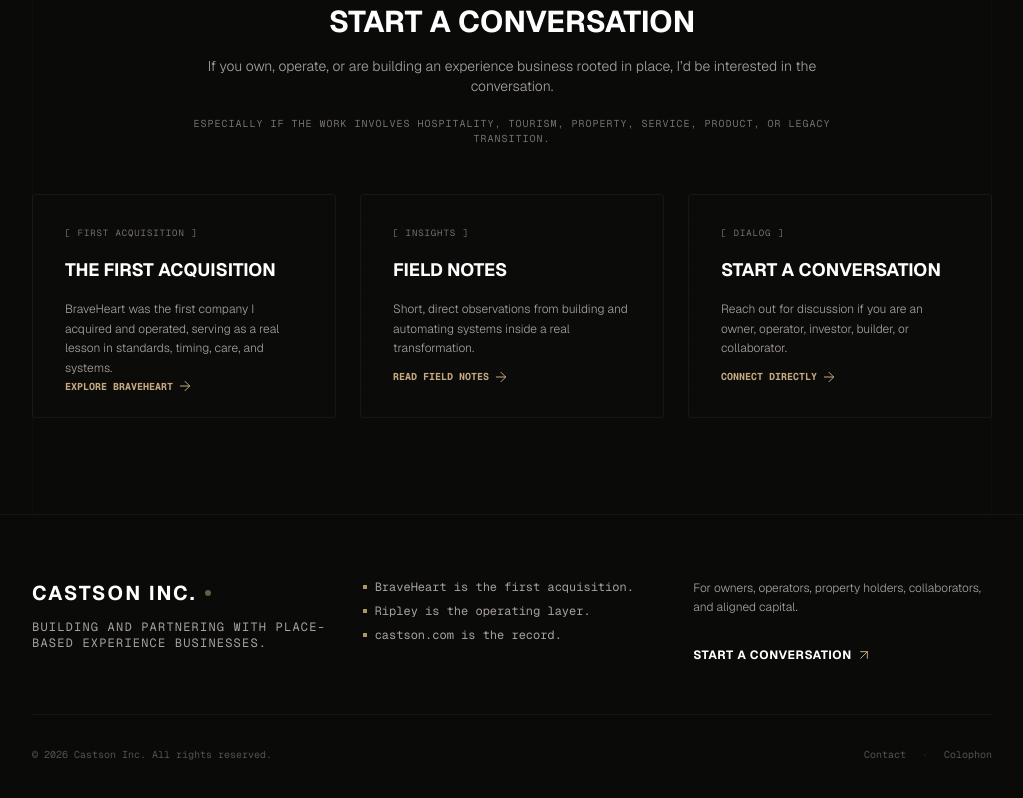
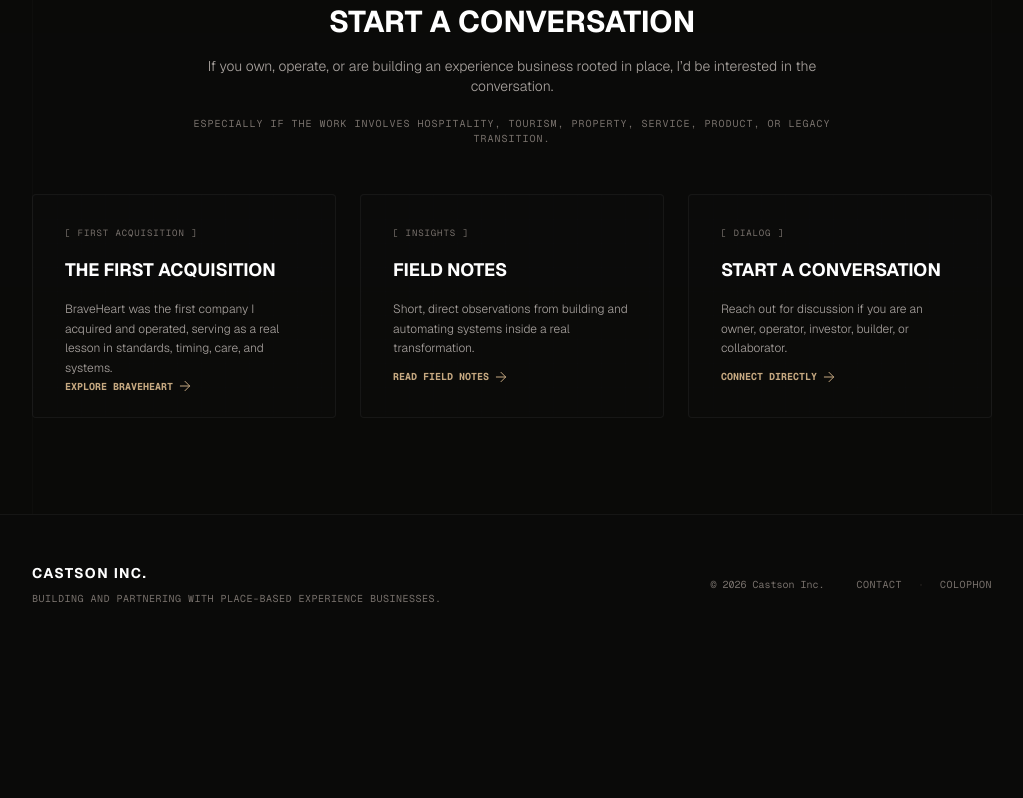
Before and after one commit to ee-prog/castson-site, a Next.js app: page / in a window 1280 px wide. Shown: the part 6064-6862 px from the top of the page, without its empty margins (128-1151 px from the left). After the commit the page ends 6718 px from the top, so only its background shows below. Built offline with nearby package versions, Linux system fonts and the light colour scheme.

Commit message:
copy: simplify global footer to quiet utility layout

```diff
--- a/src/components/footer.tsx
+++ b/src/components/footer.tsx
@@ -1,71 +1,33 @@
 import React from "react";
 import Link from "next/link";
-import { ArrowUpRight } from "lucide-react";
 
 export default function Footer() {
   const year = new Date().getFullYear();
 
   return (
-    <footer className="border-t border-white/5 bg-zinc-950 py-16 text-zinc-500 theme-transition mt-auto">
+    <footer className="border-t border-white/5 bg-zinc-950 py-12 text-zinc-500 theme-transition mt-auto">
       <div className="mx-auto max-w-5xl px-4 sm:px-6 lg:px-8">
-        <div className="grid grid-cols-1 md:grid-cols-3 gap-12 md:gap-8 items-start">
-
-          {/* Brand Col */}
-          <div className="space-y-3">
-            <div className="flex items-center gap-2">
-              <span className="text-xl font-bold uppercase tracking-widest text-white font-display">Castson Inc.</span>
-              <span className="h-1.5 w-1.5 rounded-full bg-emerald-400 animate-pulse"></span>
-            </div>
-            <p className="text-xs font-mono text-zinc-400 uppercase tracking-widest">
+        <div className="flex flex-col md:flex-row justify-between items-start md:items-center gap-6">
+          <div className="space-y-2">
+            <span className="text-sm font-bold uppercase tracking-widest text-white font-display block">
+              Castson Inc.
+            </span>
+            <p className="text-[10px] font-mono text-zinc-500 uppercase tracking-wider max-w-md">
               Building and partnering with place-based experience businesses.
             </p>
           </div>
 
-          {/* Anatomy Col */}
-          <div className="space-y-2 text-xs font-mono text-zinc-400">
-            <div className="flex items-center gap-2">
-              <span className="h-1 w-1 bg-emerald-500"></span>
-              <span>BraveHeart is the first acquisition.</span>
-            </div>
-            <div className="flex items-center gap-2">
-              <span className="h-1 w-1 bg-emerald-500"></span>
-              <span>Ripley is the operating layer.</span>
-            </div>
-            <div className="flex items-center gap-2">
-              <span className="h-1 w-1 bg-emerald-500"></span>
-              <span>castson.com is the record.</span>
-            </div>
-          </div>
-
-          {/* Summary / Contact Col */}
-          <div className="space-y-4">
-            <p className="text-xs text-zinc-400 leading-relaxed font-light">
-              For owners, operators, property holders, collaborators, and aligned capital.
-            </p>
-            <div className="pt-2">
-              <Link
-                href="/contact"
-                className="group inline-flex items-center gap-1 text-xs font-bold uppercase tracking-wider text-white hover:text-emerald-400 transition-colors"
-              >
-                <span>Start a conversation</span>
-                <ArrowUpRight className="h-4 w-4 transition-transform group-hover:translate-x-0.5 group-hover:-translate-y-0.5 text-emerald-400" strokeWidth={1.5} aria-hidden="true" />
+          <div className="flex flex-col sm:flex-row sm:items-center gap-4 sm:gap-8 text-[10px] font-mono">
+            <span>© {year} Castson Inc.</span>
+            <div className="flex items-center gap-4">
+              <Link href="/contact" className="hover:text-white transition-colors uppercase tracking-wider">
+                Contact
+              </Link>
+              <span className="text-zinc-800">•</span>
+              <Link href="/colophon" className="hover:text-white transition-colors uppercase tracking-wider">
+                Colophon
               </Link>
             </div>
-          </div>
-
-        </div>
-
-        {/* Bottom copyright */}
-        <div className="mt-12 border-t border-white/5 pt-8 flex flex-col sm:flex-row items-center justify-between text-[10px] font-mono gap-4 text-zinc-600">
-          <p>© {year} Castson Inc. All rights reserved.</p>
-          <div className="flex gap-4 items-center">
-            <Link href="/contact" className="hover:text-white transition-colors">
-              Contact
-            </Link>
-            <span className="text-zinc-800">•</span>
-            <Link href="/colophon" className="hover:text-white transition-colors">
-              Colophon
-            </Link>
           </div>
         </div>
       </div>
```
